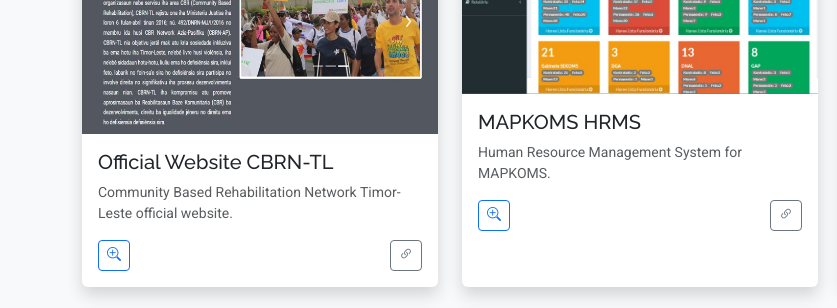
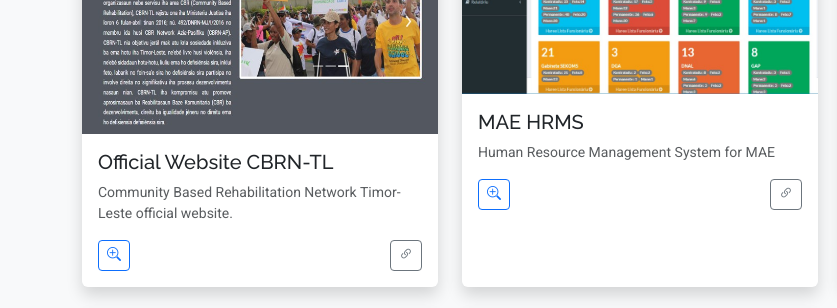
Before and after one commit to maximenodossantos/Portfolio, a plain HTML site: page index.html in a window 1280 px wide. Shown: the part 4386-4694 px from the top of the page, 0-837 px from the left. Drawn offline with Linux system fonts and the light colour scheme.

Commit message:
Update index.html

```diff
--- a/index.html
+++ b/index.html
@@ -391,12 +391,12 @@
       <!-- Portfolio Item 5 -->
       <div class="col-lg-4 col-md-6" data-aos="zoom-in" data-aos-delay="500">
         <div class="card h-100 shadow border-0 portfolio-card">
-          <img src="assets/img/portfolio/product-2.jpg" class="card-img-top" alt="MAPKOMS HRMS">
+          <img src="assets/img/portfolio/product-2.jpg" class="card-img-top" alt="MAE HRMS">
           <div class="card-body">
-            <h5 class="card-title">MAPKOMS HRMS</h5>
-            <p class="card-text small text-muted">Human Resource Management System for MAPKOMS.</p>
+            <h5 class="card-title">MAE HRMS</h5>
+            <p class="card-text small text-muted">Human Resource Management System for MAE</p>
             <div class="d-flex justify-content-between align-items-center mt-3">
-              <a href="assets/img/portfolio/product-2.jpg" class="btn btn-outline-primary btn-sm glightbox" title="Preview"><i class="bi bi-zoom-in"></i></a>
+              <a href="assets/img/dasboard.jpg" class="btn btn-outline-primary btn-sm glightbox" title="Preview"><i class="bi bi-zoom-in"></i></a>
               <a href="#" class="btn btn-outline-secondary btn-sm" title="More Details"><i class="bi bi-link-45deg"></i></a>
             </div>
           </div>
```
